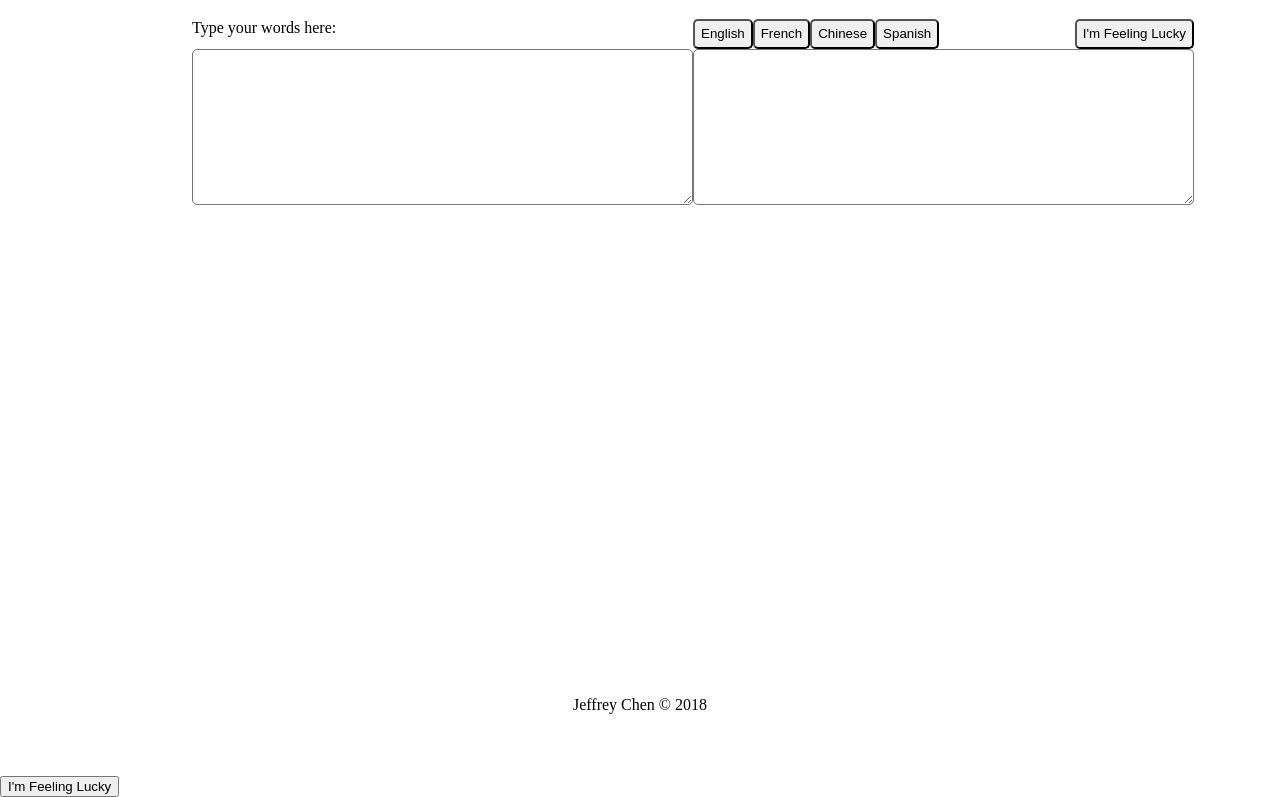
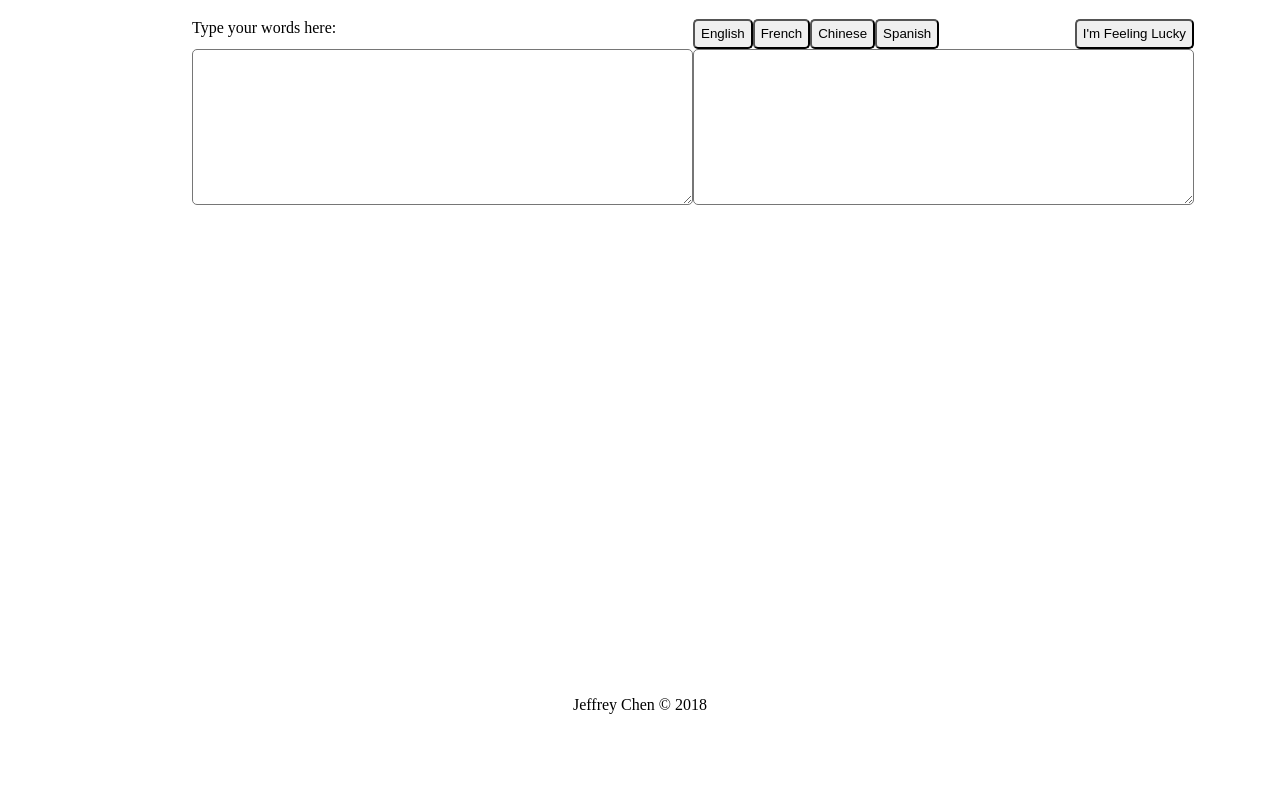
Before and after one commit to jeffreychen2016/languageTranslator, a plain HTML site: page index.html in a window 1280 px wide. Shown: the part 61-858 px from the top of the page. After the commit the page ends 837 px from the top, so only its background shows below. Drawn offline with Linux system fonts and the light colour scheme.

Commit message:
Remove Extra Code

```diff
--- a/index.html
+++ b/index.html
@@ -36,8 +36,6 @@
         <footer>
             <p>Jeffrey Chen &copy; 2018</p>
         </footer>
-        <button type="button" onClick="speak('快乐')">I'm Feeling Lucky</button>
-
         <script src="main.js"></script>
     </body>
 </html>
```
